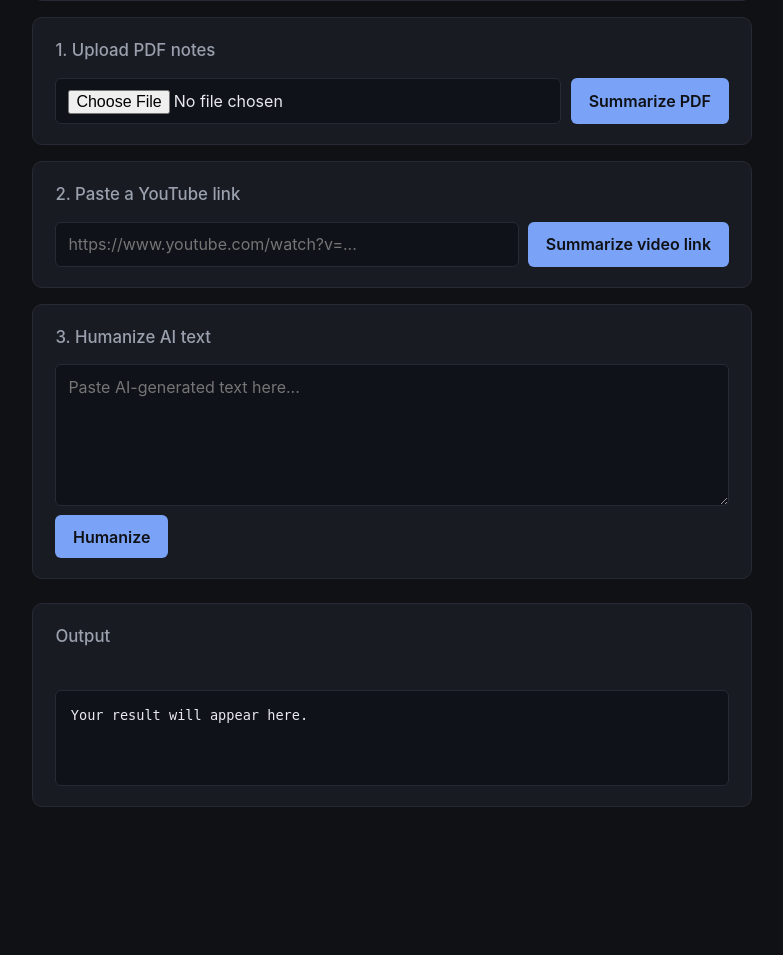
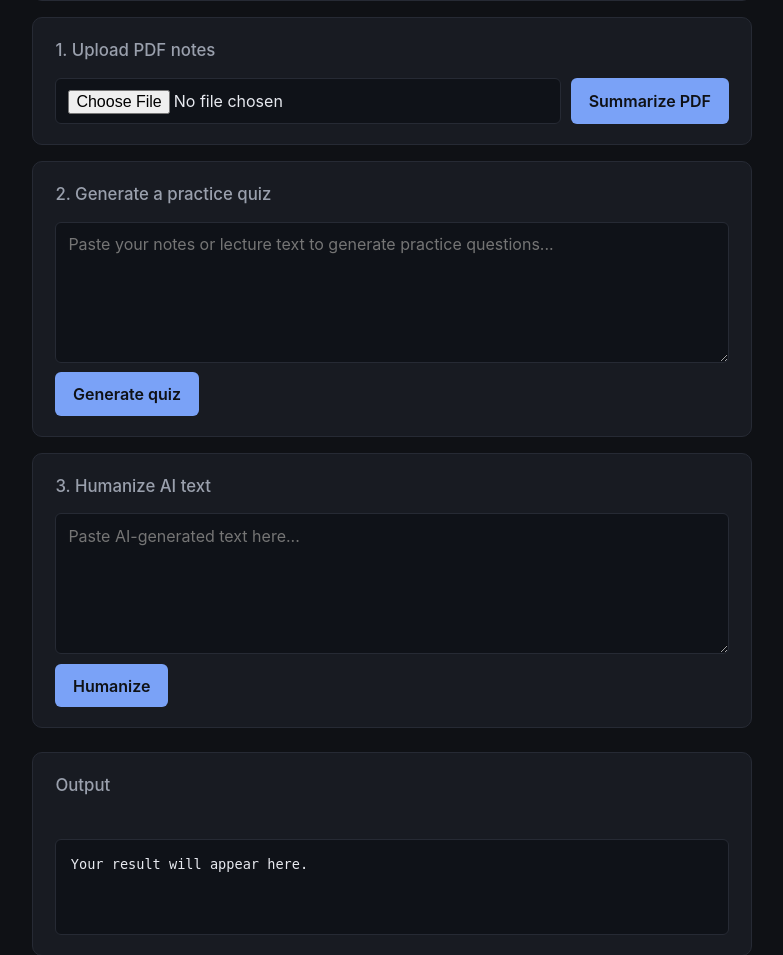
Before and after one commit to fmehdiyeva/student-summary-app, a Flask app: page / in a window 1280 px wide. Shown: the part 269-1224 px from the top of the page, without its empty margins (248-1031 px from the left). Before the commit the page ends 1076 px from the top, so only its background shows below. Run offline with Flask 3, Linux system fonts and the light colour scheme.

Commit message:
Replace YouTube box with a practice quiz generator

```diff
--- a/app.py
+++ b/app.py
@@ -7,7 +7,7 @@ from flask_limiter import Limiter
 from flask_limiter.util import get_remote_address
 from werkzeug.utils import secure_filename
 
-from summarizer import humanize_text, summarize_pdf, summarize_youtube
+from summarizer import generate_quiz, humanize_text, summarize_pdf, summarize_youtube
 
 UPLOAD_DIR = Path(__file__).parent / "uploads"
 UPLOAD_DIR.mkdir(exist_ok=True)
@@ -83,6 +83,18 @@ def handle_youtube():
     return jsonify(summary=summary, source=url)
 
 
+@app.post("/quiz")
+@limiter.limit("5 per minute")
+def handle_quiz():
+    data = request.get_json(silent=True) or request.form
+    text = (data.get("text") or "").strip()
+    language = (data.get("language") or "").strip() or "English"
+    if not text:
+        return jsonify(error="No text provided"), 400
+    result = generate_quiz(text, language=language)
+    return jsonify(result=result)
+
+
 @app.post("/humanize")
 @limiter.limit("5 per minute")
 def handle_humanize():
--- a/summarizer.py
+++ b/summarizer.py
@@ -47,6 +47,20 @@ Goals:
 - Preserve the original language. Match the original register (formal/casual) unless it's obviously off.
 
 Return only the rewritten text — no preface, no explanation, no quotes around it."""
+
+_QUIZ_PROMPT = """You are a study assistant that creates practice quizzes for university students.
+
+Given a student's notes or source material, produce a short practice quiz that:
+- Has 5-8 questions covering the most important concepts.
+- Mixes question types: definitions, short-answer, and one or two "explain why/how" questions.
+- Is ordered from easier recall questions to harder application questions.
+- Provides a clear, correct answer for every question.
+
+Format each item exactly like this, with a blank line between items:
+Q1. <question>
+A1. <answer>
+
+Do not invent content that isn't supported by the source. If the material is thin, write fewer questions rather than padding."""
 
 
 def summarize_pdf(path: Path, language: str = "English") -> str:
@@ -159,6 +173,40 @@ def humanize_text(text: str) -> str:
     return "\n".join(block.text for block in response.content if block.type == "text").strip()
 
 
+def generate_quiz(text: str, language: str = "English") -> str:
+    if not text.strip():
+        return "No text was provided to make a quiz from."
+
+    user_prompt = (
+        f"Write the quiz in {language}. Both questions and answers must be in {language}.\n\n"
+        f"Source material:\n{text}"
+    )
+
+    try:
+        api_key = os.environ.get("OPENROUTER_API_KEY")
+        if not api_key:
+            return "OPENROUTER_API_KEY is not set — add it to your .env file and restart the app."
+        client = anthropic.Anthropic(base_url="https://openrouter.ai/api", api_key=api_key)
+        response = client.messages.create(
+            model=_MODEL,
+            max_tokens=_MAX_TOKENS,
+            system=[
+                {
+                    "type": "text",
+                    "text": _QUIZ_PROMPT,
+                    "cache_control": {"type": "ephemeral"},
+                }
+            ],
+            messages=[{"role": "user", "content": user_prompt}],
+        )
+    except anthropic.AuthenticationError:
+        return "OPENROUTER_API_KEY is missing or invalid — set it in your environment and try again."
+    except anthropic.APIError as e:
+        return f"API error: {e.message}"
+
+    return "\n".join(block.text for block in response.content if block.type == "text").strip()
+
+
 def _summarize_text(text: str, kind: str, language: str = "English") -> str:
     if not text.strip():
         return "No content was found to summarize."
--- a/templates/index.html
+++ b/templates/index.html
@@ -61,10 +61,10 @@
         </section>
 
         <section class="card">
-            <h2>2. Paste a YouTube link</h2>
-            <form id="youtube-form" class="upload-form">
-                <input type="url" name="url" placeholder="https://www.youtube.com/watch?v=..." required>
-                <button type="submit">Summarize video link</button>
+            <h2>2. Generate a practice quiz</h2>
+            <form id="quiz-form" class="upload-form">
+                <textarea name="text" rows="5" placeholder="Paste your notes or lecture text to generate practice questions..." required></textarea>
+                <button type="submit">Generate quiz</button>
             </form>
         </section>
 
@@ -114,11 +114,24 @@
             postForm("/summarize/pdf", fd);
         });
 
-        document.getElementById("youtube-form").addEventListener("submit", (e) => {
+        document.getElementById("quiz-form").addEventListener("submit", async (e) => {
             e.preventDefault();
-            const fd = new FormData(e.target);
-            fd.append("language", languageInput.value);
-            postForm("/summarize/youtube", fd);
+            const text = e.target.elements["text"].value;
+            setStatus("Working...");
+            output.textContent = "";
+            try {
+                const res = await fetch("/quiz", {
+                    method: "POST",
+                    headers: { "Content-Type": "application/json" },
+                    body: JSON.stringify({ text, language: languageInput.value }),
+                });
+                const data = await res.json();
+                if (!res.ok) throw new Error(data.error || "Request failed");
+                setStatus("Done");
+                output.textContent = data.result;
+            } catch (err) {
+                setStatus(err.message, true);
+            }
         });
 
         document.getElementById("humanize-form").addEventListener("submit", async (e) => {
```
Also changed, not shown: README.md.
